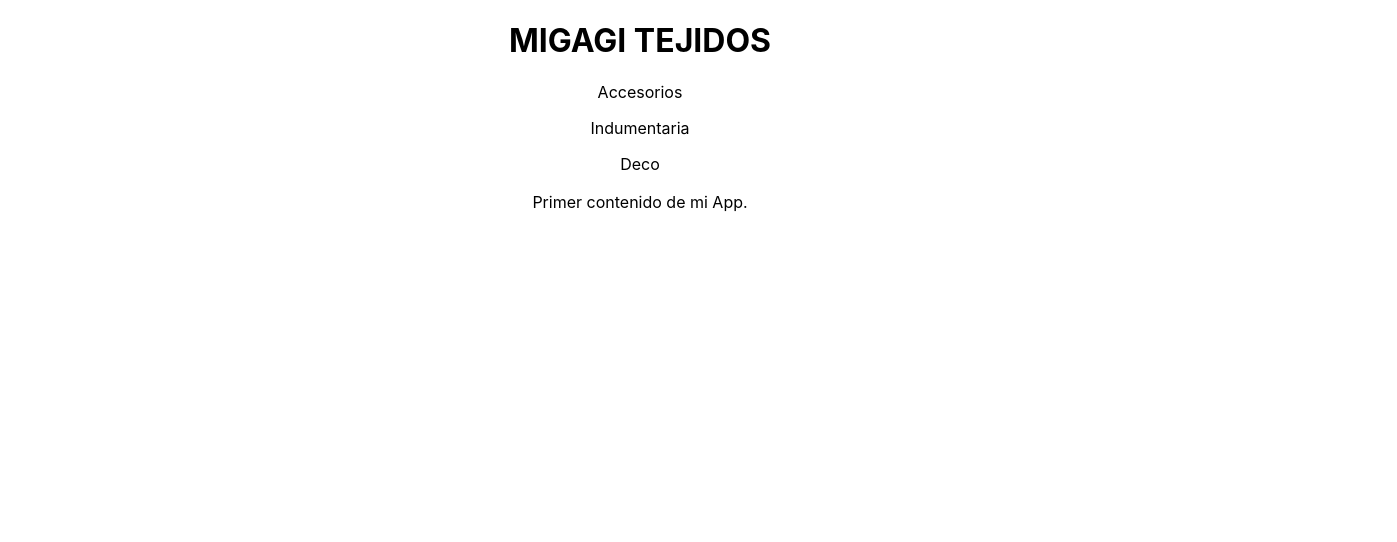
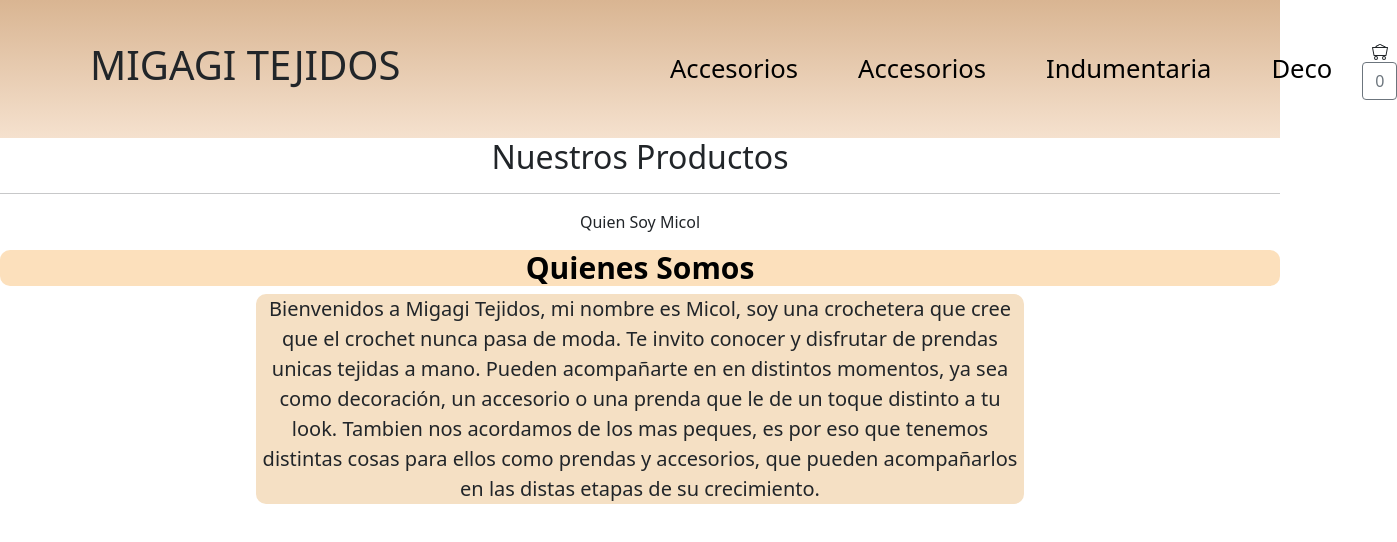
Before and after one commit to micolhebrero/migagi-rj, a React (Create React App) app: page / in a window 1280 px wide. Shown: the top 542 px of the page, 1397 px wide, since content can reach past the window. Built offline with nearby package versions, Linux system fonts and the light colour scheme.

Commit message:
crea tu landing

```diff
--- a/package.json
+++ b/package.json
@@ -6,9 +6,13 @@
     "@testing-library/jest-dom": "^5.16.4",
     "@testing-library/react": "^13.2.0",
     "@testing-library/user-event": "^13.5.0",
+    "bootstrap": "^5.1.3",
     "react": "^18.1.0",
+    "react-bootstrap": "^2.4.0",
     "react-dom": "^18.1.0",
+    "react-icons": "^4.3.1",
     "react-scripts": "5.0.1",
+    "sass": "^1.52.1",
     "web-vitals": "^2.1.4"
   },
   "scripts": {
--- a/src/App.js
+++ b/src/App.js
@@ -1,17 +1,22 @@
+import 'bootstrap/dist/css/bootstrap.min.css';
 import './App.css';
-import {Navbar} from './componentes/Navbar'
-
+import {Navbar} from './componentes/Navbar/Navbar'
+import {ItemListContainer} from './componentes/ItemListContainer/ItemListContainer'
+import {Nosotros} from './componentes/Nosotros/Nosotros'
 
 function App() {
 
-  const contenido = "Primer contenido de mi App."
-  const estiloContenido = {fontSize: "40x", border: "2px solid #FFF"}
+  const integrantes = {
+    nombre: 'Micol',
+  }
 
   return (
     <div className="App">
       <Navbar/>
 
-      <p style={estiloContenido}>{contenido}</p>
+     <ItemListContainer nombre={integrantes.nombre}/>
+     <Nosotros/>
+
 
     </div>
   );
--- /dev/null
+++ b/src/componentes/Cart/Cart.js
@@ -0,0 +1,13 @@
+import {BsMinecartLoaded} from 'react-icons/bs'
+
+export const Cart = () => {
+   return(
+       <div className='icon-container'>
+           <div className="cart" target="_blank">
+           <BsMinecartLoaded/>
+           <span id='cart_nav' className="btn btn-outline-secondary button">0</span>
+
+           </div>
+       </div>
+   )
+}
--- /dev/null
+++ b/src/componentes/ItemListContainer/ItemListContainer.js
@@ -0,0 +1,12 @@
+
+export const ItemListContainer = ({nombre}) => {
+
+    return (
+        <section>
+            <h2>Nuestros Productos</h2>
+            <hr/>
+
+            <p>Quien Soy {nombre}</p>
+        </section>
+    )
+}
--- a/src/componentes/Navbar.js
+++ /dev/null
@@ -1,13 +0,0 @@
-
-export const Navbar = () => {
-
-    return <header>
-        <h1>MIGAGI TEJIDOS</h1>
-
-        <nav>
-            <p>Accesorios</p>
-            <p>Indumentaria</p>
-            <p>Deco</p>
-        </nav>
-    </header>
-}
--- /dev/null
+++ b/src/componentes/Navbar/Navbar.js
@@ -0,0 +1,22 @@
+import './Navbar.scss'
+import '../Cart/Cart'
+import { Cart } from '../Cart/Cart'
+
+export const Navbar = () => {
+
+
+    return <header className="header">
+     <div className="header__container">
+        <h1 className="header__logo">MIGAGI TEJIDOS</h1>
+
+        <nav className="header__navbar">
+            <p className="header__navlink">Accesorios</p>
+            <p className="header__navlink">Accesorios</p>
+            <p className="header__navlink">Indumentaria</p>
+            <p className="header__navlink">Deco</p>
+            <Cart/>
+            </nav>
+
+     </div>
+    </header>
+}
--- /dev/null
+++ b/src/componentes/Navbar/Navbar.scss
@@ -0,0 +1,27 @@
+.header{
+    background-image:  linear-gradient(#d9b592, #f5e1ce);
+
+     &__container{
+         display: flex;
+         justify-content: space-between;
+         align-items: center;
+         max-width: 1100px;
+         margin: 0 auto;
+         padding: 20px 0;
+
+         .header__navbar{
+             display: flex;
+             width: 50%;
+             justify-content: space-around;
+             align-items: center;
+
+             .header__navlink{
+                 text-decoration: none;
+                 color: black;
+                 font-size: 2vw;
+                 margin: 30px;
+             }
+         }
+
+        }
+    }
--- /dev/null
+++ b/src/componentes/Nosotros/Nosotros.js
@@ -0,0 +1,17 @@
+import './Nosotros.scss'
+
+export const Nosotros = () => {
+
+    return <div className="titulo">
+        <h4 className="titulo__inicio"> Quienes Somos</h4>
+        <p className="quienSomos">Bienvenidos a Migagi Tejidos, mi nombre es Micol, soy una
+            crochetera que cree que el crochet nunca pasa de moda.
+            Te invito conocer y disfrutar de prendas unicas tejidas a mano.
+            Pueden acompañarte en en distintos momentos, ya sea como decoración, un accesorio o una prenda que le de un
+            toque distinto a tu look.
+            Tambien nos acordamos de los mas peques, es por eso que tenemos distintas cosas para ellos como prendas y
+            accesorios, que pueden acompañarlos en las distas etapas de su crecimiento.</p>
+
+        </div>
+
+}
--- /dev/null
+++ b/src/componentes/Nosotros/Nosotros.scss
@@ -0,0 +1,24 @@
+.titulo {
+
+    &__inicio{
+        border-radius: 10px;
+        color: black;
+        font-weight: bold;
+        font-size: 30px;
+        background-color: rgb(252, 224, 188);
+        display: grid;
+        grid-template-columns: repeat(1, 1fr);
+        grid-template-rows: repeat(1, auto);
+        width: 100%;
+    }
+    .quienSomos{
+        background-color: rgb(245, 224, 196);
+        display: flex;
+        width: 60%;
+        border-radius: 10px;
+        margin-left: 20%;
+        font-size: 20px;
+    }
+
+
+}
```
Also changed, not shown: 1 other file (tests, documents, lock files or other folders).
